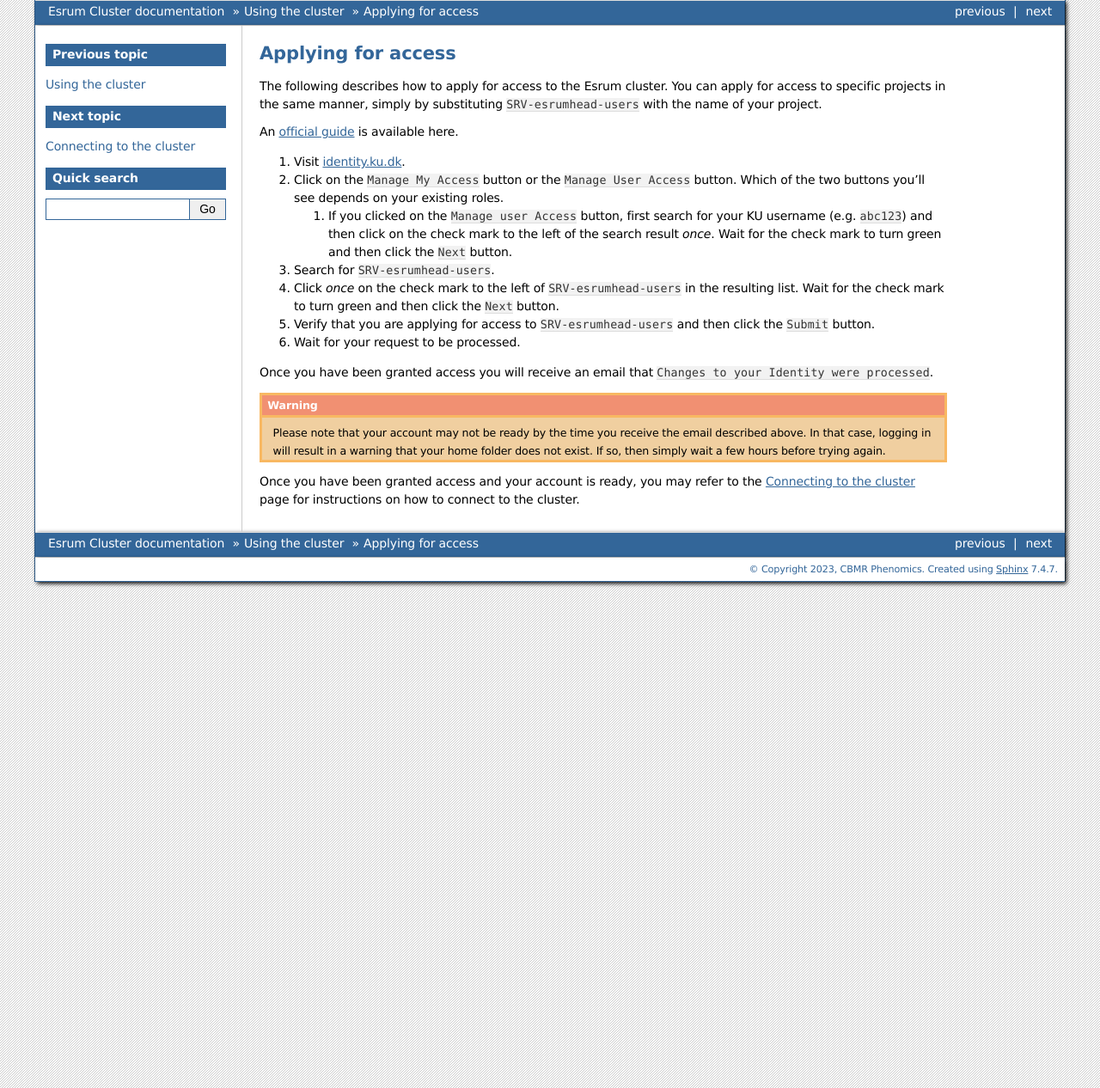
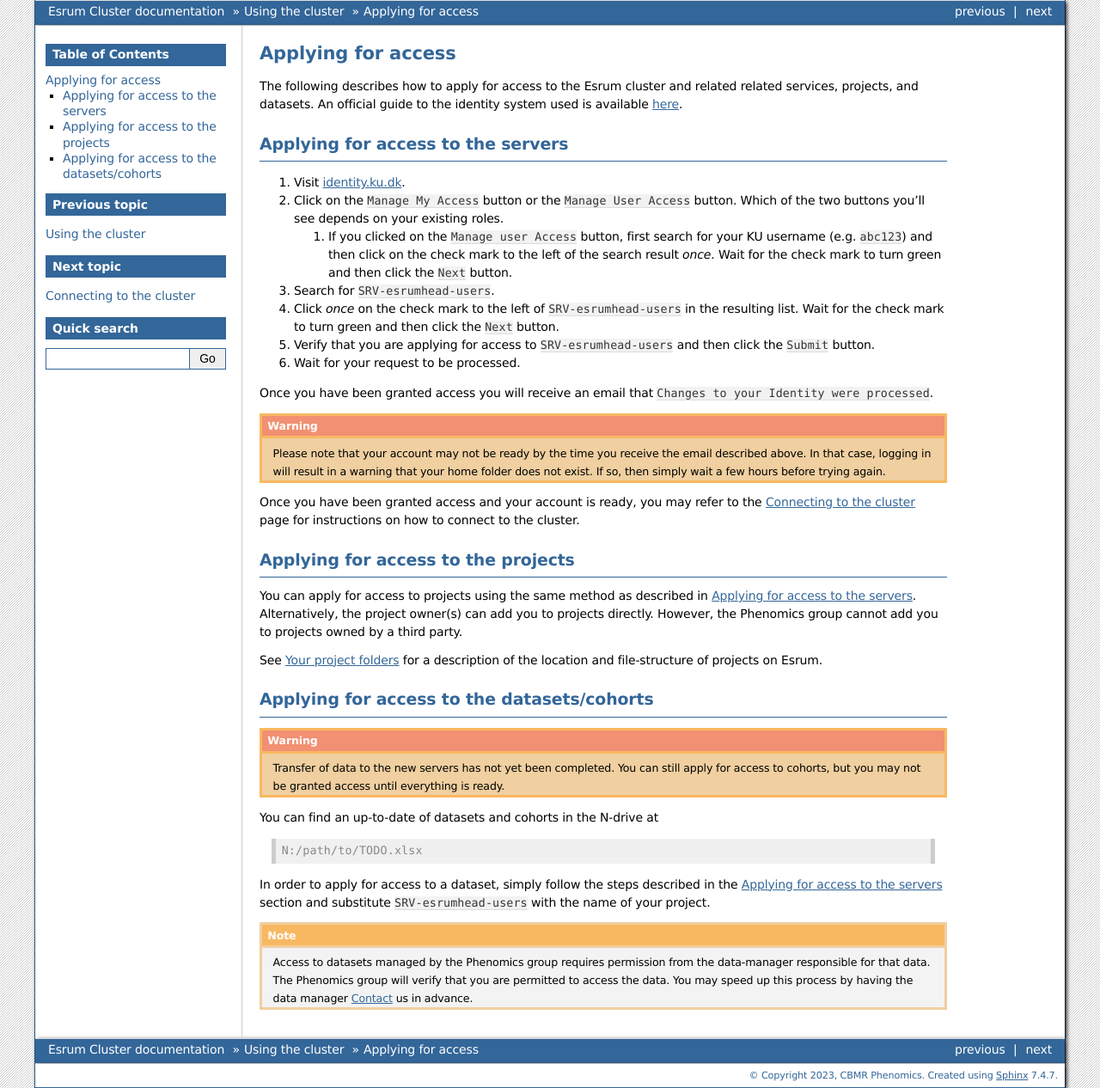
Before and after one commit to cbmrphenomics/cbmrphenomics.github.io, a Sphinx documentation site: the page built from esrum/source/usage/access.rst, in a window 1280 px wide. Shown: the whole page at 86% size. Built offline with Sphinx 7.4.7, drawn with Linux system fonts in a browser that asks for light colours.

Commit message:
expand applying-for-access page

```diff
--- a/esrum/source/usage/access.rst
+++ b/esrum/source/usage/access.rst
@@ -4,11 +4,13 @@
  Applying for access
 #####################
 
-The following describes how to apply for access to the Esrum cluster.
-You can apply for access to specific projects in the same manner, simply
-by substituting ``SRV-esrumhead-users`` with the name of your project.
+The following describes how to apply for access to the Esrum cluster and
+related related services, projects, and datasets. An official guide to
+the identity system used is available here_.
 
-An `official guide`_ is available here.
+************************************
+ Applying for access to the servers
+************************************
 
 #. Visit identity.ku.dk_.
 
@@ -46,8 +48,50 @@ Once you have been granted access and your account is ready, you may
 refer to the :ref:`connecting` page for instructions on how to connect
 to the cluster.
 
+.. _applying_for_projects:
+
+*************************************
+ Applying for access to the projects
+*************************************
+
+You can apply for access to projects using the same method as described
+in `Applying for access to the servers`_. Alternatively, the project
+owner(s) can add you to projects directly. However, the Phenomics group
+cannot add you to projects owned by a third party.
+
+See :ref:`section_projects` for a description of the location and
+file-structure of projects on Esrum.
+
+*********************************************
+ Applying for access to the datasets/cohorts
+*********************************************
+
+.. warning::
+
+   Transfer of data to the new servers has not yet been completed. You
+   can still apply for access to cohorts, but you may not be granted
+   access until everything is ready.
+
+You can find an up-to-date of datasets and cohorts in the N-drive at
+
+.. code::
+
+   N:/path/to/TODO.xlsx
+
+In order to apply for access to a dataset, simply follow the steps
+described in the `Applying for access to the servers`_ section and
+substitute ``SRV-esrumhead-users`` with the name of your project.
+
+.. note::
+
+   Access to datasets managed by the Phenomics group requires permission
+   from the data-manager responsible for that data. The Phenomics group
+   will verify that you are permitted to access the data. You may speed
+   up this process by having the data manager :ref:`page_contact` us in
+   advance.
+
+.. _here: https://kunet.ku.dk/medarbejderguide/ITvejl/KU%20IdM%20-%20S%C3%A5dan%20anmodes%20om%20funktionsrolle.pdf
+
 .. _identity.ku.dk: https://identity.ku.dk/
 
-.. _official guide: https://kunet.ku.dk/medarbejderguide/ITvejl/KU%20IdM%20-%20S%C3%A5dan%20anmodes%20om%20funktionsrolle.pdf
-
 .. _wsl: https://learn.microsoft.com/en-us/windows/wsl/about
```
Also changed, not shown: esrum/source/usage/welcome_to_esrum.rst (+7 -2 lines).
